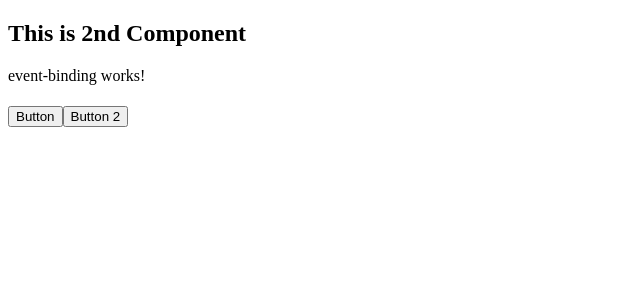
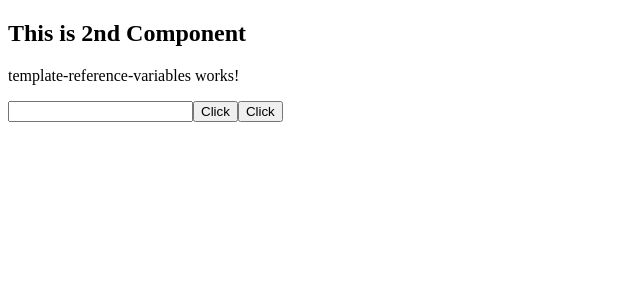
Before and after one commit to SMXeem/AngularTutorialProject, an Angular app: page / in a window 1280 px wide. Shown: the top 300 px of the page, without its empty margins (0-640 px from the left). Built offline with nearby package versions, Linux system fonts and the light colour scheme.

Commit message:
TemplateReferenceVariable in Angular

```diff
--- a/src/app/app.component.html
+++ b/src/app/app.component.html
@@ -1,6 +1,6 @@
 <div>
   <h2>This is 2nd Component</h2>
-  <app-event-binding>
+  <app-template-reference-variables>
 
-  </app-event-binding>
+  </app-template-reference-variables>
 </div>
--- a/src/app/app.module.ts
+++ b/src/app/app.module.ts
@@ -8,6 +8,7 @@ import { PropertyBindingComponent } from './property-binding/property-binding.co
 import { ClassBindingComponent } from './class-binding/class-binding.component';
 import { StyleBindingComponent } from './style-binding/style-binding.component';
 import { EventBindingComponent } from './event-binding/event-binding.component';
+import { TemplateReferenceVariablesComponent } from './template-reference-variables/template-reference-variables.component';
 
 @NgModule({
   declarations: [
@@ -16,7 +17,8 @@ import { EventBindingComponent } from './event-binding/event-binding.component';
     PropertyBindingComponent,
     ClassBindingComponent,
     StyleBindingComponent,
-    EventBindingComponent
+    EventBindingComponent,
+    TemplateReferenceVariablesComponent
   ],
   imports: [
     BrowserModule,
--- /dev/null
+++ b/src/app/template-reference-variables/template-reference-variables.component.html
@@ -0,0 +1,4 @@
+<p>template-reference-variables works!</p>
+<input #myInput type="text">
+<button (click)="onClick(myInput.value)">Click</button>
+<button (click)="onClick(myInput)">Click</button>
--- /dev/null
+++ b/src/app/template-reference-variables/template-reference-variables.component.ts
@@ -0,0 +1,18 @@
+import { Component, OnInit } from '@angular/core';
+
+@Component({
+  selector: 'app-template-reference-variables',
+  templateUrl: './template-reference-variables.component.html',
+  styleUrls: ['./template-reference-variables.component.css']
+})
+export class TemplateReferenceVariablesComponent implements OnInit {
+
+  constructor() { }
+
+  ngOnInit(): void {
+  }
+  onClick(value){
+    console.log(value);
+  }
+
+}
```
Also changed, not shown: src/app/template-reference-variables/template-reference-variables.component.css (added), 1 other file (tests, documents, lock files or other folders).
